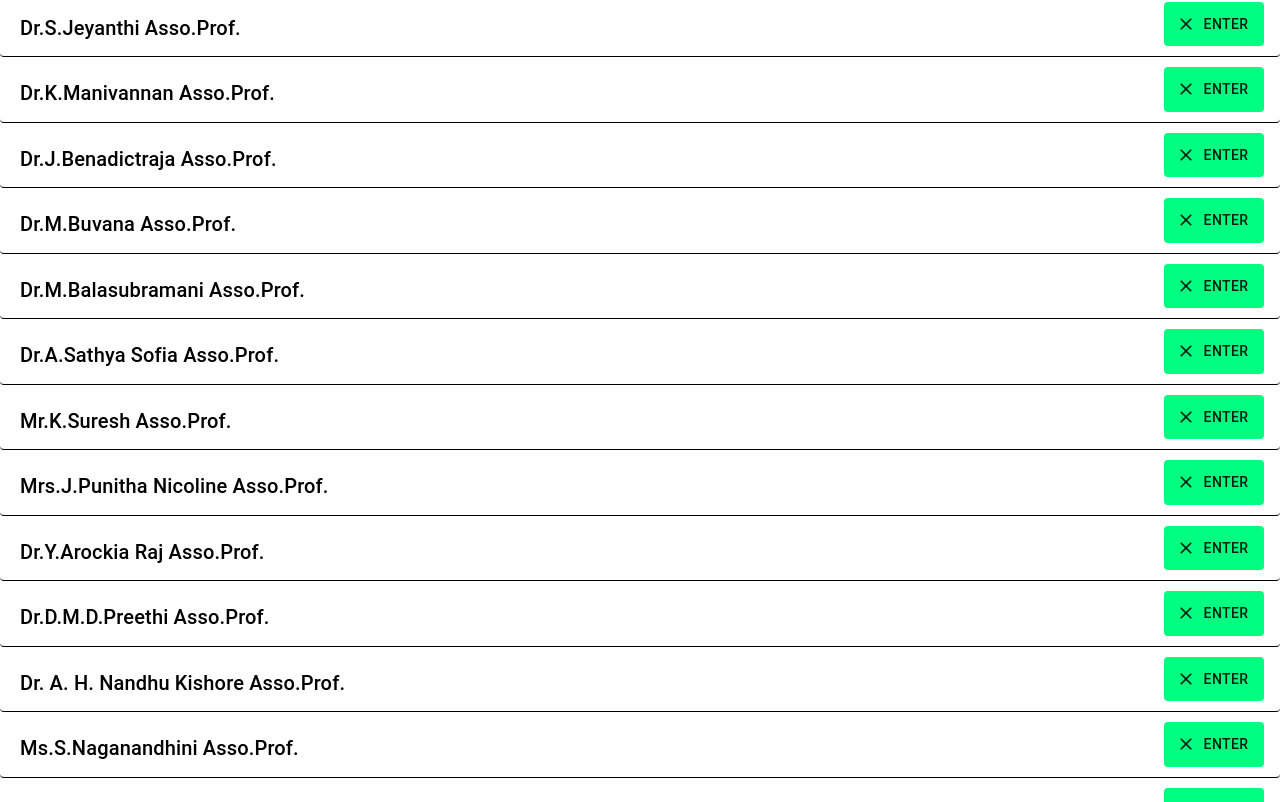
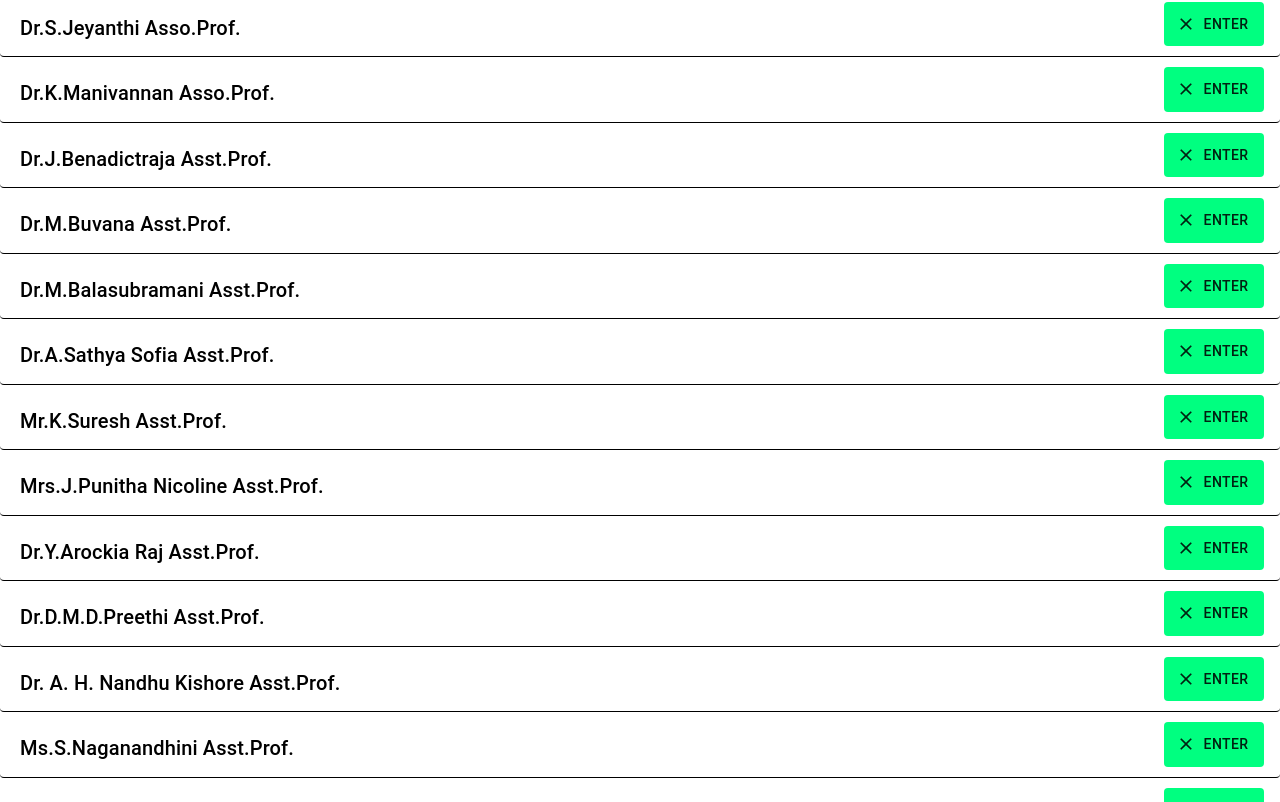
Before and after one commit to kiasNostieDev/Sallocator, a React (Create React App) app: page / in a window 1280 px wide. Shown: the part 837-1639 px from the top of the page. Built offline with nearby package versions, Linux system fonts and the light colour scheme; no server answers; the database is empty.

Commit message:
change 4

```diff
--- a/src/Components/ListOfTeachers.js
+++ b/src/Components/ListOfTeachers.js
@@ -9,7 +9,7 @@ import CheckCircleRoundedIcon from "@material-ui/icons/CheckCircle";
 import CloseIcon from '@material-ui/icons/Close'
 import {fbref} from '../App'
 
-export const names = ['Dr.D.Shanthi Prof.& Head', 'Dr.N.Uma Maheswari Prof.', 'Dr.K.Dhanalakshmi Prof.', 'Dr.M.S.Thanabal Prof.', 'Dr.S.Pushpalatha Prof.', 'Dr.R.Karthikeyan Prof.', 'Dr.P.Gokulakrishnan Prof.', 'Dr.A.Thomas Paul Roy Prof.', 'Dr.D.Suresh Prof.', 'Dr.N.Dhanalakshmi Prof.', 'Dr.S.Satheesbabu Asso.Prof.', 'Dr.S.Jeyanthi Asso.Prof.', 'Dr.K.Manivannan Asso.Prof.', 'Dr.J.Benadictraja Asso.Prof.', 'Dr.M.Buvana Asso.Prof.', 'Dr.M.Balasubramani Asso.Prof.', 'Dr.A.Sathya Sofia Asso.Prof.', 'Mr.K.Suresh Asso.Prof.', 'Mrs.J.Punitha Nicoline Asso.Prof.', ' Dr.Y.Arockia Raj Asso.Prof.', 'Dr.D.M.D.Preethi Asso.Prof.', 'Dr. A. H. Nandhu Kishore Asso.Prof.', 'Ms.S.Naganandhini Asso.Prof.', 'Mr.N.Rajesh Pandian Asso.Prof.', 'Mrs.C.Sathya Asso.Prof.', 'Mrs.K.Kalaivani Asso.Prof.', 'Mr.V.Nanda Kumar Asso.Prof.', 'Mrs.S.Santhana Prabha Asso.Prof.', 'Ms.S.T.Shenbagavalli Asso.Prof.', 'Mrs.G.Mariammal Asso.Prof.', 'Mrs.V.Priya Asso.Prof.', 'Mrs.M.Jayanthi Asso.Prof.', 'Mrs.A.Joyce Asso.Prof.', 'Mr.B.Sakthi Karthidurai Asso.Prof.', 'Mrs.K.Gayathri Asso.Prof.', 'Mr.T.Selvakumar Asso.Prof.', 'Mr.S.M.Prabin Asso.Prof.', 'Mr.N.Selvaganesh Asso.Prof.']
+export const names = ['Dr.D.Shanthi Prof.& Head', 'Dr.N.Uma Maheswari Prof.', 'Dr.K.Dhanalakshmi Prof.', 'Dr.M.S.Thanabal Prof.', 'Dr.S.Pushpalatha Prof.', 'Dr.R.Karthikeyan Prof.', 'Dr.P.Gokulakrishnan Prof.', 'Dr.A.Thomas Paul Roy Prof.', 'Dr.D.Suresh Prof.', 'Dr.N.Dhanalakshmi Prof.', 'Dr.S.Satheesbabu Asso.Prof.', 'Dr.S.Jeyanthi Asso.Prof.', 'Dr.K.Manivannan Asso.Prof.', 'Dr.J.Benadictraja Asst.Prof.', 'Dr.M.Buvana Asst.Prof.', 'Dr.M.Balasubramani Asst.Prof.', 'Dr.A.Sathya Sofia Asst.Prof.', 'Mr.K.Suresh Asst.Prof.', 'Mrs.J.Punitha Nicoline Asst.Prof.', ' Dr.Y.Arockia Raj Asst.Prof.', 'Dr.D.M.D.Preethi Asst.Prof.', 'Dr. A. H. Nandhu Kishore Asst.Prof.', 'Ms.S.Naganandhini Asst.Prof.', 'Mr.N.Rajesh Pandian Asst.Prof.', 'Mrs.C.Sathya Asst.Prof.', 'Mrs.K.Kalaivani Asst.Prof.', 'Mr.V.Nanda Kumar Asst.Prof.', 'Mrs.S.Santhana Prabha Asst.Prof.', 'Ms.S.T.Shenbagavalli Asst.Prof.', 'Mrs.G.Mariammal Asst.Prof.', 'Mrs.V.Priya Asst.Prof.', 'Mrs.M.Jayanthi Asst.Prof.', 'Mrs.A.Joyce Asst.Prof.', 'Mr.B.Sakthi Karthidurai Asst.Prof.', 'Mrs.K.Gayathri Asst.Prof.', 'Mr.T.Selvakumar Asst.Prof.', 'Mr.S.M.Prabin Asst.Prof.', 'Mr.N.Selvaganesh Asst.Prof.']
 export const shorties = ['DSS', 'NU', 'KD', 'MST', 'SPL', 'RK', 'PGK', 'ATP', 'DS', 'ND', 'SSB', 'SJ', 'KM', 'JBR', 'MB', 'MBS', 'ASS', 'KS', 'JPN', 'YAR', 'DMDP', 'AHNK', 'SNN', 'NRP', 'CS', 'KK', 'VNK', 'SSP', 'STS', 'GM', 'VP', '----', '-----', 'SKD', 'KG', 'TSK', 'SMP', 'NSG']
 const useStyles = makeStyles((theme)=>({
     title: {
```
Also changed, not shown: 2 other files (tests, documents, lock files or other folders).
